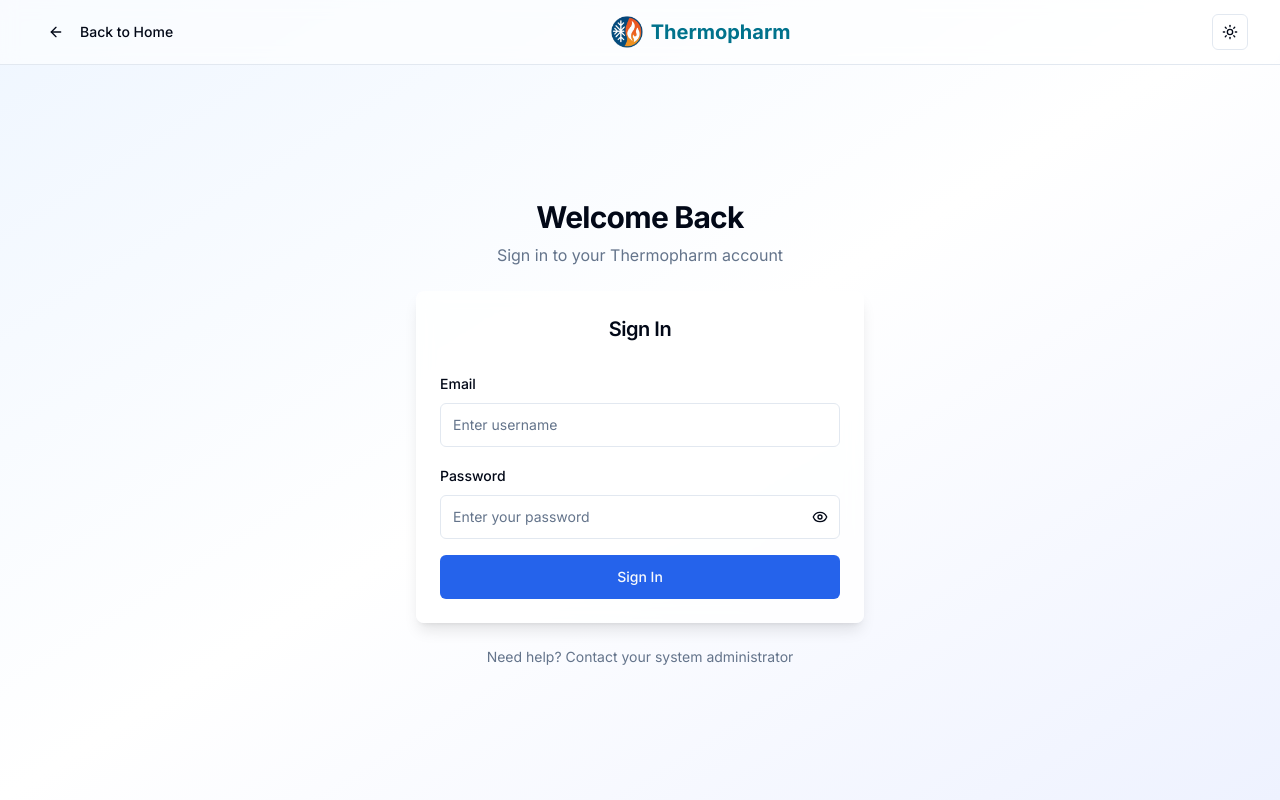
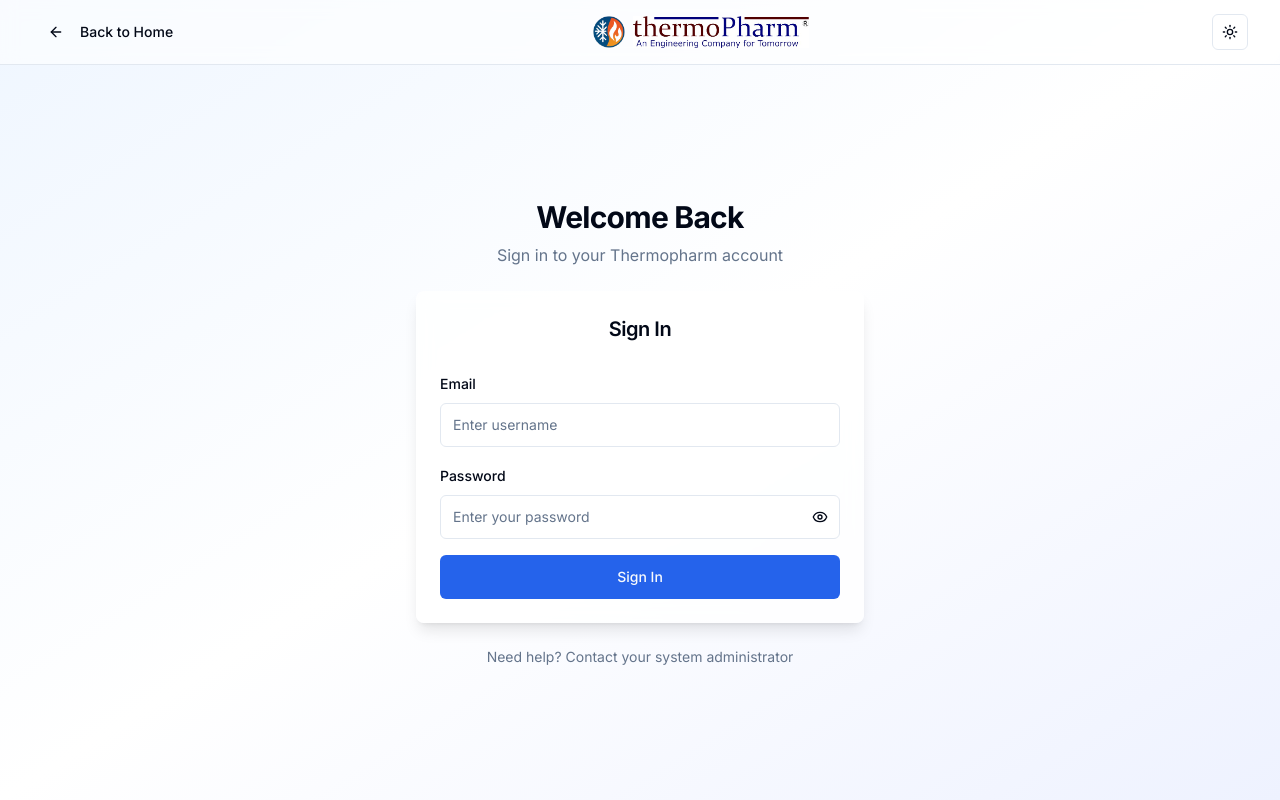
Before and after one commit to vikashyav/hvac-attendance, a Next.js app: page / in a window 1280 px wide. Built offline with nearby package versions, Linux system fonts and the light colour scheme.

Commit message:
added thermopharm logo it will move in db futhure

```diff
--- a/app/login/page.tsx
+++ b/app/login/page.tsx
@@ -127,7 +127,11 @@ export default function LoginPage() {
                 <img src="/c-logo.png" />
 
               </div>
-              <span className="text-xl text-[#00728c] font-bold">Thermopharm</span>
+              <span className="text-xl h-22 w-44 text-[#00728c] font-bold">
+                {/* Thermopharm */}
+                <img src="/c-logo.jpeg" />
+
+                </span>
             </div>
             <ThemeToggle />
           </div>
--- a/components/admin-sidebar.tsx
+++ b/components/admin-sidebar.tsx
@@ -64,13 +64,16 @@ console.log(navigation);
       {/* Logo */}
       <div className="flex h-16 items-center border-b px-6">
         <div className="flex items-center space-x-2">
-          <div className="flex h-8 w-8 items-center justify-center rounded-lg ">
+          {/* <div className="flex h-8 w-8 items-center justify-center rounded-lg ">
             {/* <Shield className="h-5 w-5" /> bg-primary text-primary-foreground*/}
-            <img src="/c-logo.png" />
+            {/* <img src="/c-logo.png" /> */}
 
-          </div>
+          {/* </div> */}
           <div className="flex flex-col">
-            <span className="text-lg text-[#00728c] font-semibold">Thermopharm</span>
+            <span className="text-lg text-[#00728c] font-semibold">
+              {/* Thermopharm */}
+            <img src="/c-logo.jpeg" />
+              </span>
             <span className="text-xs text-muted-foreground">Admin Panel</span>
           </div>
         </div>
--- a/components/employee-sidebar.tsx
+++ b/components/employee-sidebar.tsx
@@ -28,12 +28,14 @@ export function EmployeeSidebar({ onLogout, userInfo, className }: EmployeeSideb
       {/* Logo */}
       <div className="flex h-16 items-center border-b px-6">
         <div className="flex items-center space-x-2">
-          <div className="flex h-8 w-8 items-center justify-center rounded-lg ">
+          {/* <div className="flex h-8 w-8 items-center justify-center rounded-lg "> */}
             {/* <Shield className="h-5 w-5" /> */}
-            <img src="/c-logo.png" />
-          </div>
+            {/* <img src="/c-logo.png" /> */}
+          {/* </div> */}
           <div className="flex flex-col">
-            <span className="text-lg text-[#00728c] font-semibold">Thermopharm</span>
+            <span className="text-lg text-[#00728c] font-semibold">
+            <img src="/c-logo.jpeg" />
+            </span>
             <span className="text-xs text-muted-foreground">Employee Portal</span>
           </div>
         </div>
```
Also changed, not shown: public/c-logo.jpeg (added), public/cl-logo.jpeg (added), public/manifest.json.
